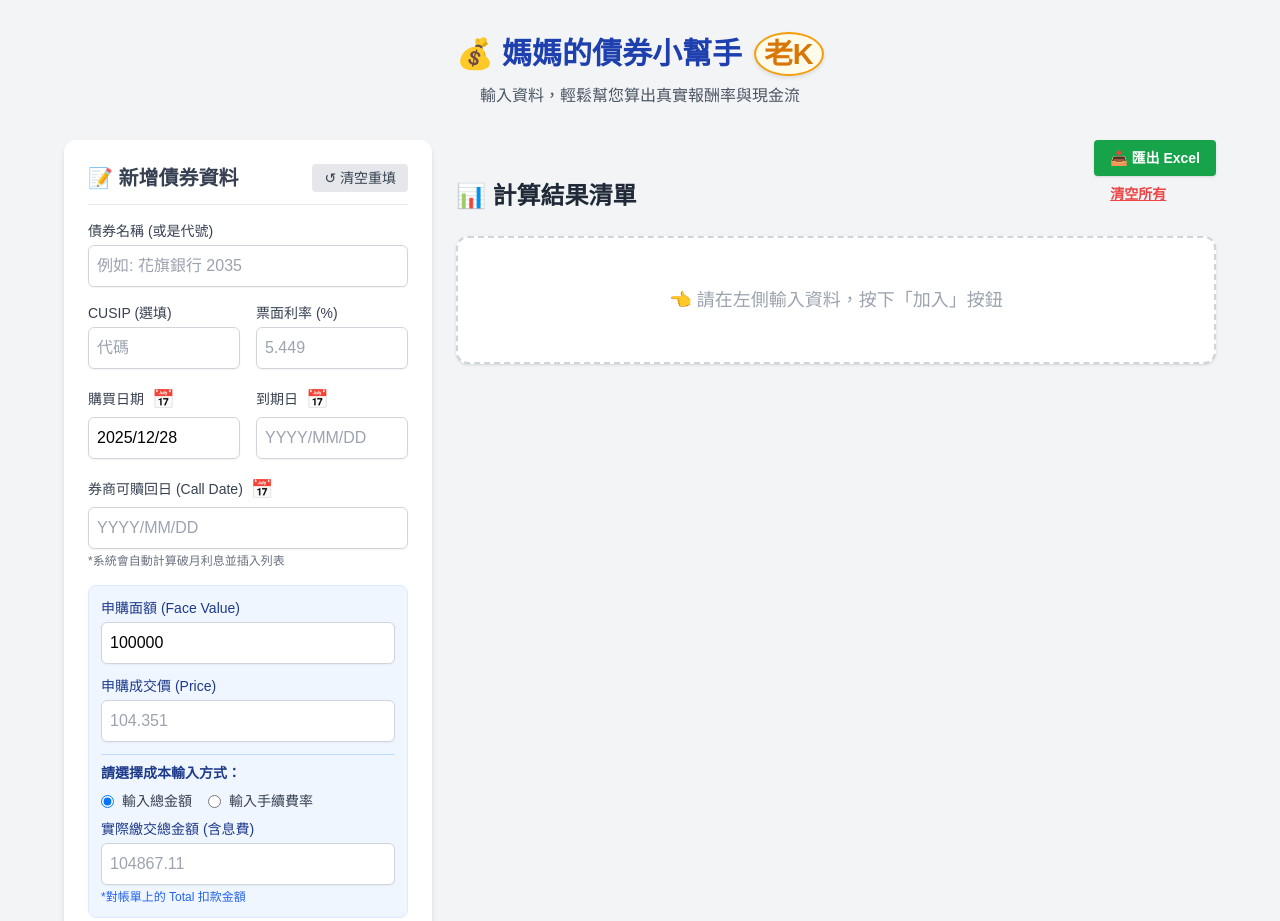
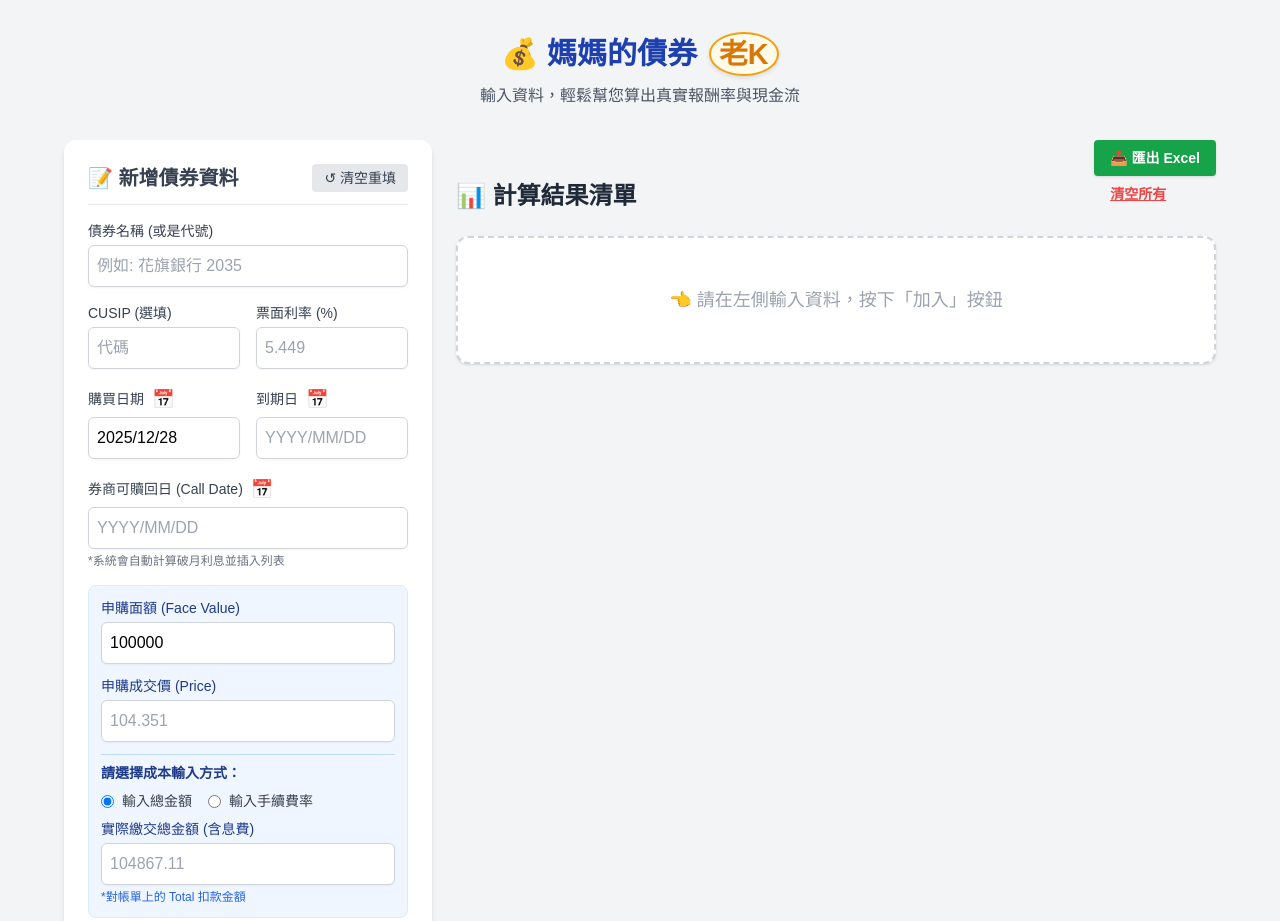
Before and after one commit to kchang-mtroyal/bond, a plain HTML site: page index.html in a window 1280 px wide. Shown: the top 921 px of the page. Drawn offline with nearby package versions, Linux system fonts and the light colour scheme.

Commit message:
Update index.html

```diff
--- a/index.html
+++ b/index.html
@@ -62,7 +62,7 @@
         <!-- 標題區 (修改) -->
         <div class="text-center mb-8">
             <h1 class="text-3xl font-bold text-blue-800 mb-2 flex items-center justify-center gap-3">
-                <span>💰 媽媽的債券小幫手</span>
+                <span>💰 媽媽的債券</span>
                 <!-- 會滾動的 LOGO -->
                 <span class="mascot-logo" title="我是老K!">老K</span>
             </h1>
```
